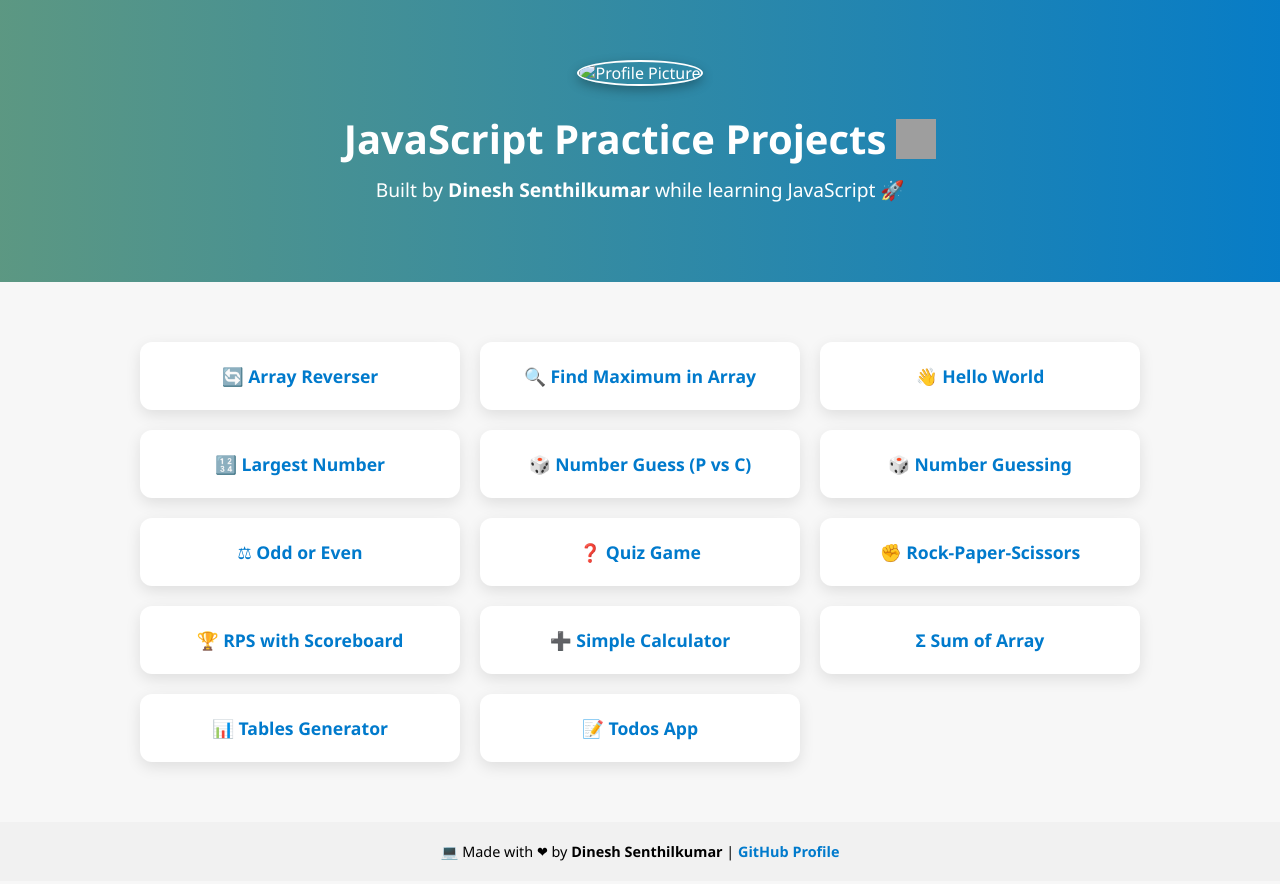
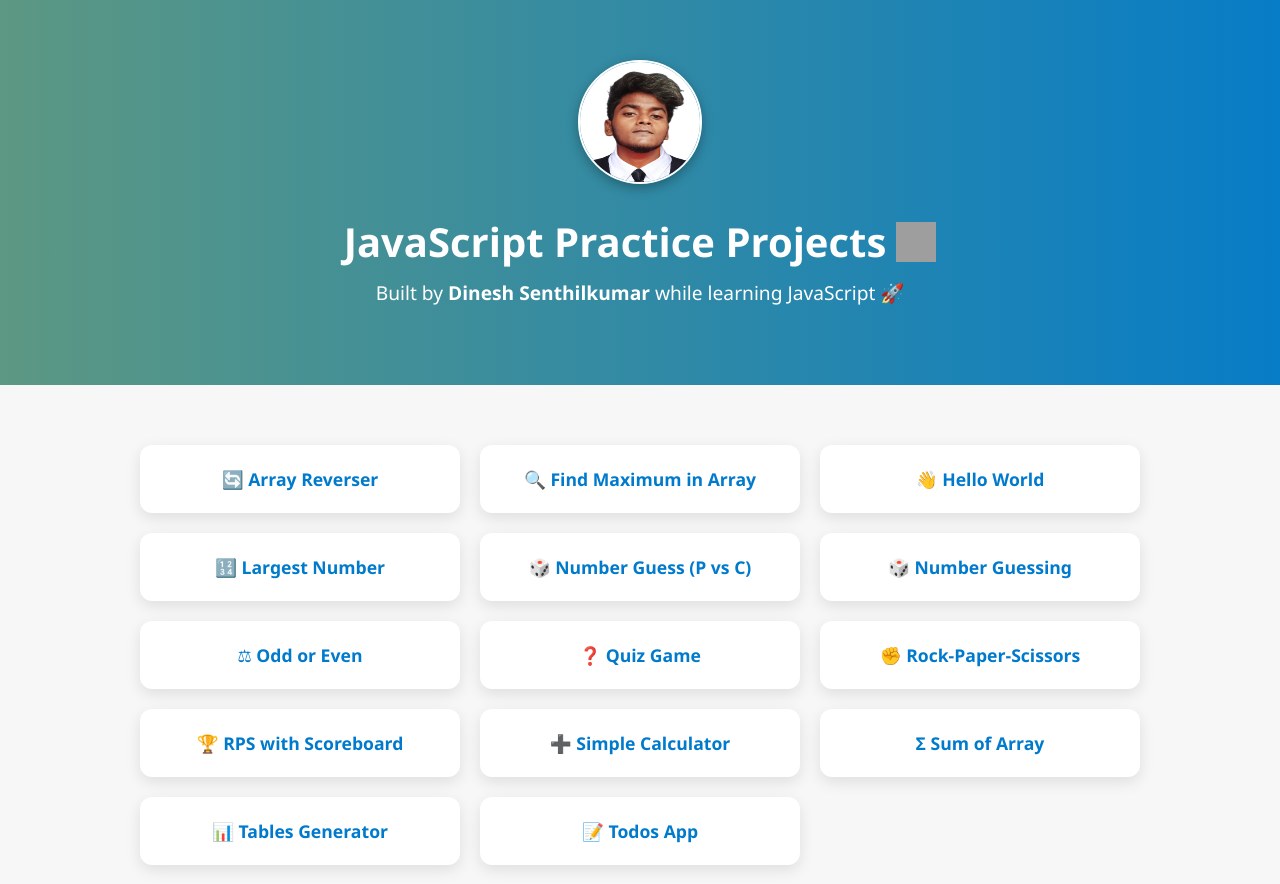
Before and after one commit to DINESHTM07/JS-PRACTCE-PROJECTS, a plain HTML site: page index.html in a window 1280 px wide. Shown: the top 884 px of the page. Drawn offline with Linux system fonts and the light colour scheme; grey boxes are pictures that could not be loaded.

Commit message:
Update index.html

```diff
--- a/index.html
+++ b/index.html
@@ -117,7 +117,7 @@
 <body>
   <header>
     <!-- 🔽 Replace with your own profile picture -->
-    <img src="1000118025 (1).png" alt="Profile Picture" class="profile">
+    <img src="1000118025.png" alt="Profile Picture" class="profile">
     <h1>
        JavaScript Practice Projects
       <!-- ✅ Real JS Logo -->
```
